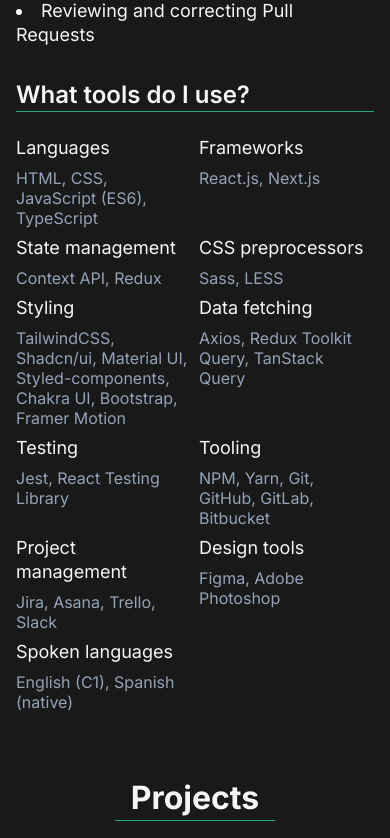
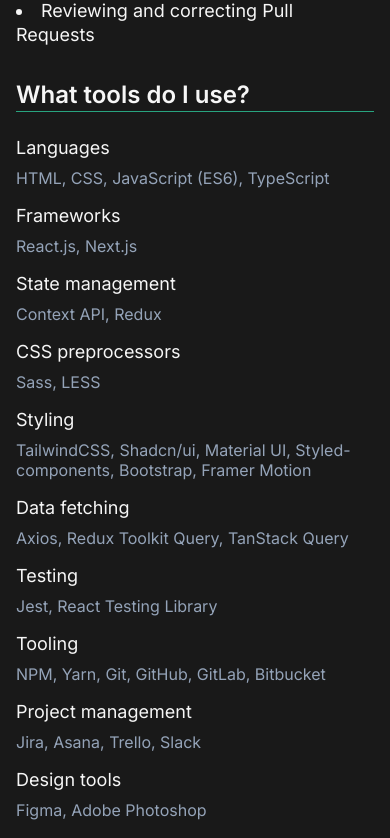
Before and after one commit to maple146/portfolio, a Next.js app: page /en in a window 390 px wide. Shown: the part 1120-1958 px from the top of the page. Built offline with nearby package versions, Linux system fonts and the light colour scheme.

Commit message:
Fix skills section mobile styles

```diff
--- a/src/app/[lang]/dictionaries/en.json
+++ b/src/app/[lang]/dictionaries/en.json
@@ -57,7 +57,7 @@
                     },
                     {
                         "category": "Styling",
-                        "items": "TailwindCSS, Shadcn/ui, Material UI, Styled-components, Chakra UI, Bootstrap, Framer Motion"
+                        "items": "TailwindCSS, Shadcn/ui, Material UI, Styled-components, Bootstrap, Framer Motion"
                     },
                     {
                         "category": "Data fetching",
--- a/src/app/[lang]/dictionaries/es.json
+++ b/src/app/[lang]/dictionaries/es.json
@@ -57,7 +57,7 @@
                     },
                     {
                         "category": "Estilizado",
-                        "items": "TailwindCSS, Shadcn/ui, Material UI, Styled-components, Chakra UI, Bootstrap, Framer Motion"
+                        "items": "TailwindCSS, Shadcn/ui, Material UI, Styled-components, Bootstrap, Framer Motion"
                     },
                     {
                         "category": "Obtención de datos",
--- a/src/app/_home/about.tsx
+++ b/src/app/_home/about.tsx
@@ -49,7 +49,7 @@ export default function About({ title, sections }: AboutTypes) {
               }
               {
                 section.skills && (
-                  <div className="grid grid-cols-2 gap-2 md:gap-4">
+                  <div className="grid grid-cols-1 md:grid-cols-2 gap-4 md:gap-6">
                     {
                       section.skills.map((skill) => (
                         <div key={skill.category} className="flex flex-col gap-2">
```
